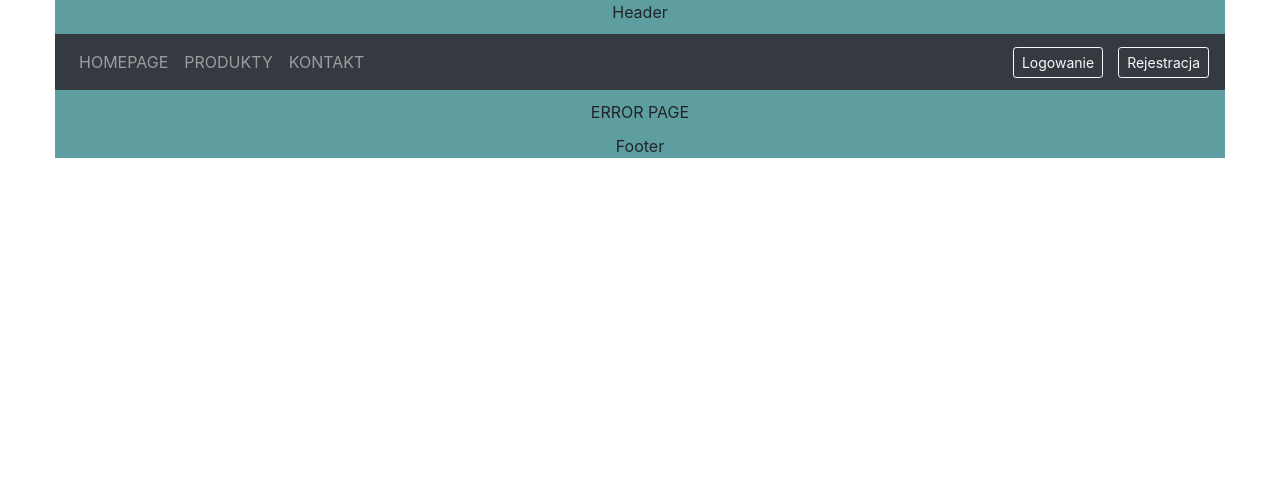
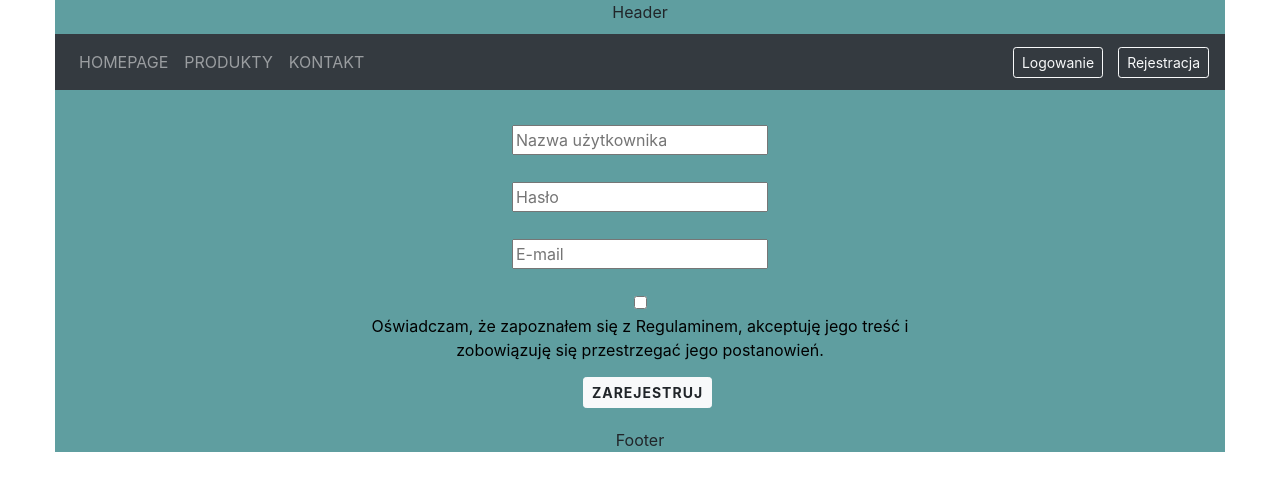
Before and after one commit to Sensei14/ProjektAI, a React (Create React App) app: page /register in a window 1280 px wide. Shown: the top 490 px of the page. Built offline with nearby package versions, Linux system fonts and the light colour scheme.

Commit message:
Rejestracja, Zaloguj/Wyloguj

```diff
--- a/src/layouts/Content.js
+++ b/src/layouts/Content.js
@@ -1,5 +1,6 @@
 import React from "react";
 import { Route, Switch } from "react-router-dom";
+import RegisterPage from "../pages/RegisterPage";
 
 const Content = () => {
   return (
@@ -8,6 +9,7 @@ const Content = () => {
         <Route path="/" exact component={() => "HOME"} />
         <Route path="/products" component={() => "PRODUKTY"} />
         <Route path="/contact" component={() => "KONTAKT"} />
+        <Route path="/register" component={RegisterPage} />
 
         <Route component={() => "ERROR PAGE"} />
       </Switch>
--- a/src/layouts/Navbar.js
+++ b/src/layouts/Navbar.js
@@ -26,14 +26,15 @@ const Navbar = props => {
 
         {props.isLogged ? (
           <span>
-            {" "}
             USERNAME
+            <Link to="/">
               <button
                 className="btn btn-outline-light btn-sm"
                 onClick={props.handleLogin}
               >
                 Wyloguj
               </button>
+            </Link>
           </span>
         ) : (
           <span>
@@ -43,9 +44,11 @@ const Navbar = props => {
             >
               Logowanie
             </button>
+            <Link to="/register">
               <button className="btn btn-outline-light btn-sm">
                 Rejestracja
               </button>
+            </Link>
           </span>
         )}
 
--- /dev/null
+++ b/src/pages/RegisterPage.js
@@ -0,0 +1,107 @@
+import React, { Component } from "react";
+import "../styles/register.css";
+import { timingSafeEqual } from "crypto";
+
+class RegisterPage extends Component {
+  state = {
+    username: "",
+    password: "",
+    email: "",
+    agree: false
+  };
+
+  handleChange = e => {
+    const { name, value, type, checked } = e.target;
+
+    if (type === "checkbox") {
+      this.setState({
+        [name]: checked
+      });
+    } else {
+      this.setState({
+        [name]: value
+      });
+    }
+  };
+
+  validation = () => {
+    let correct = false;
+
+    const { username, email, password, agree } = this.state;
+
+    if (
+      username.length > 3 &&
+      password.length > 5 &&
+      agree === true &&
+      email.length > 3
+    )
+      correct = true;
+
+    return correct;
+  };
+
+  handleSubmit = e => {
+    e.preventDefault();
+
+    if (this.validation()) {
+      alert("Użytkownik został zarejestrowany!");
+    } else {
+      alert("Formularz został błędnie wypełniony");
+    }
+  };
+
+  render() {
+    return (
+      <div>
+        <div className="register">
+          <form onSubmit={this.handleSubmit}>
+            <div>
+              <input
+                type="text"
+                value={this.state.username}
+                placeholder="Nazwa użytkownika"
+                onChange={this.handleChange}
+                name="username"
+                minLength="3"
+              />
+            </div>
+            <div>
+              <input
+                type="password"
+                value={this.state.password}
+                placeholder="Hasło"
+                onChange={this.handleChange}
+                name="password"
+                minLength="5"
+              />
+            </div>
+            <div>
+              <input
+                type="email"
+                value={this.state.email}
+                placeholder="E-mail"
+                onChange={this.handleChange}
+                name="email"
+              />
+            </div>
+            <input
+              type="checkbox"
+              isChecked={this.state.agree}
+              onChange={this.handleChange}
+              name="agree"
+            />
+            <span>
+              Oświadczam, że zapoznałem się z Regulaminem, akceptuję jego treść
+              i zobowiązuję się przestrzegać jego postanowień.
+            </span>
+            <div>
+              <button className="btn btn-light btn-sm"> Zarejestruj </button>
+            </div>
+          </form>
+        </div>
+      </div>
+    );
+  }
+}
+
+export default RegisterPage;
--- /dev/null
+++ b/src/styles/register.css
@@ -0,0 +1,34 @@
+.register {
+  width: 50%;
+  align: center;
+  display: block;
+  margin: auto;
+  padding: 10px;
+}
+
+.register input {
+  margin: 15px 0 12px;
+}
+
+/* .register input:invalid {
+    box-shadow: inset 0px 0px 0px 0px;
+} */
+
+.register label {
+  margin-left: 7px;
+}
+
+.register span {
+  color: black;
+  font-size: 16px;
+  display: block;
+  margin-top: -7px;
+  word-wrap: break-word;
+}
+
+.register button {
+  margin-top: 15px;
+  text-transform: uppercase;
+  font-weight: bold;
+  letter-spacing: 1px;
+}
```
Lines whose indentation alone changed are shown as unchanged.
